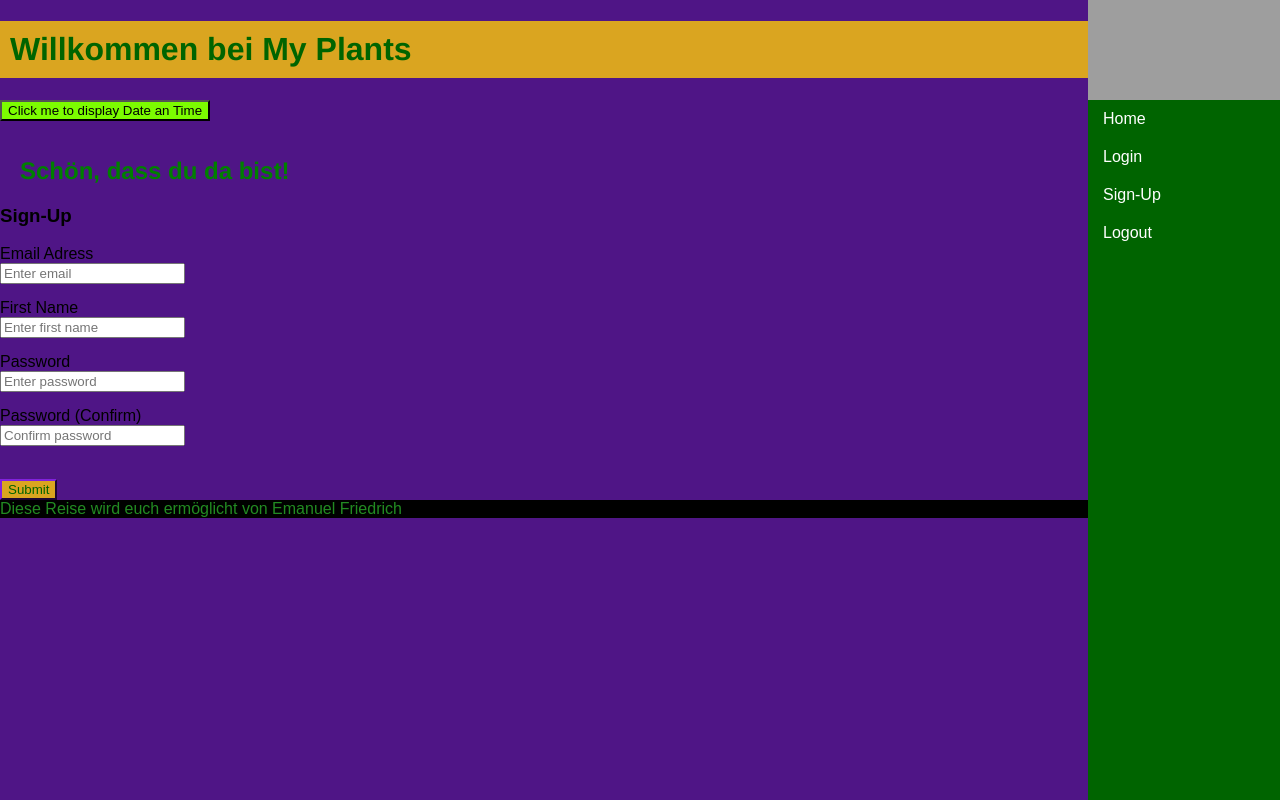
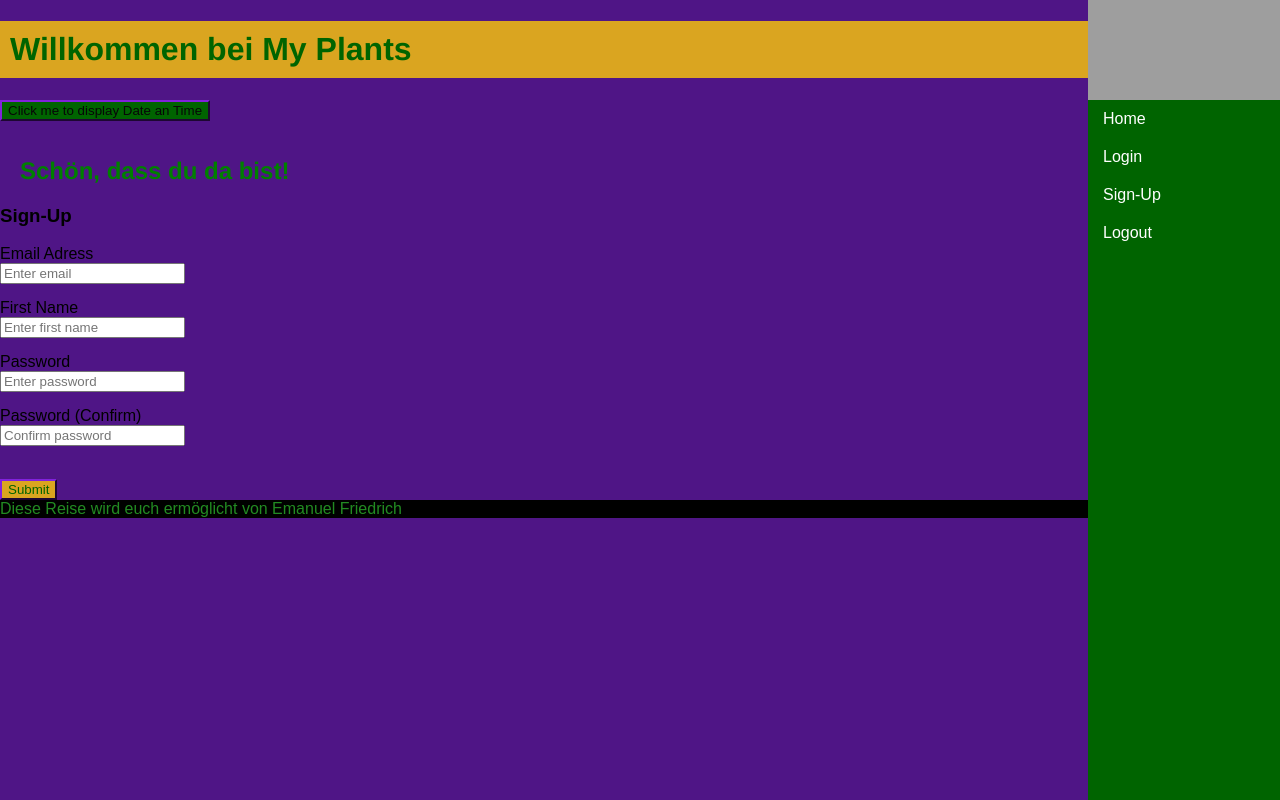
Before and after one commit to Eazy022/Flask_-bung, a Flask app: page /sign-up in a window 1280 px wide. Run offline with Flask 3, Linux system fonts and the light colour scheme; grey boxes are pictures that could not be loaded.

Commit message:
beauty update

```diff
--- a/website/static/css_Styles.css
+++ b/website/static/css_Styles.css
@@ -5,8 +5,9 @@
     }
 
     .button_special {
-      background-color: lawngreen;
-      color: black;
+      background-color: darkgreen;
+      border-color: rgb(79, 21, 134);
+      color: rgb(7, 7, 7);
 
     }
     .alert_button_error {
--- a/website/templates/base.html
+++ b/website/templates/base.html
@@ -59,12 +59,18 @@
 <button class="button_special" id="showDate">Wait to Click me to display Date an Time</button>
 <p id="demo"></p>
 
-<script src="https://cdn.jsdelivr.net/npm/@popperjs/core@2.11.6/dist/umd/popper.min.js"></script>
-<script src="https://cdn.jsdelivr.net/npm/bootstrap@5.3.0-alpha1/dist/js/bootstrap.min.js"></script>
-<script src="{{ url_for('static', filename='First_JScript.js') }}"
-></script>
+ <script src="https://cdn.jsdelivr.net/npm/@popperjs/core@2.11.6/dist/umd/popper.min.js">
+ </script>
+ <script src="https://cdn.jsdelivr.net/npm/bootstrap@5.3.0-alpha1/dist/js/bootstrap.min.js">
+ </script>
+ <script src="{{ url_for('static', filename='First_JScript.js') }}">
+ </script>
 
-</body>
-  <main><div class="container1">{% block quote %} {% endblock %}</div></main>
+
+
+    <div class="container1">{% block quote %}
+                            {% endblock %}
+    </div>
+  </body>
   <footer>Diese Reise wird euch ermöglicht von Emanuel Friedrich</footer>
-    </html>
+  </html>
```
